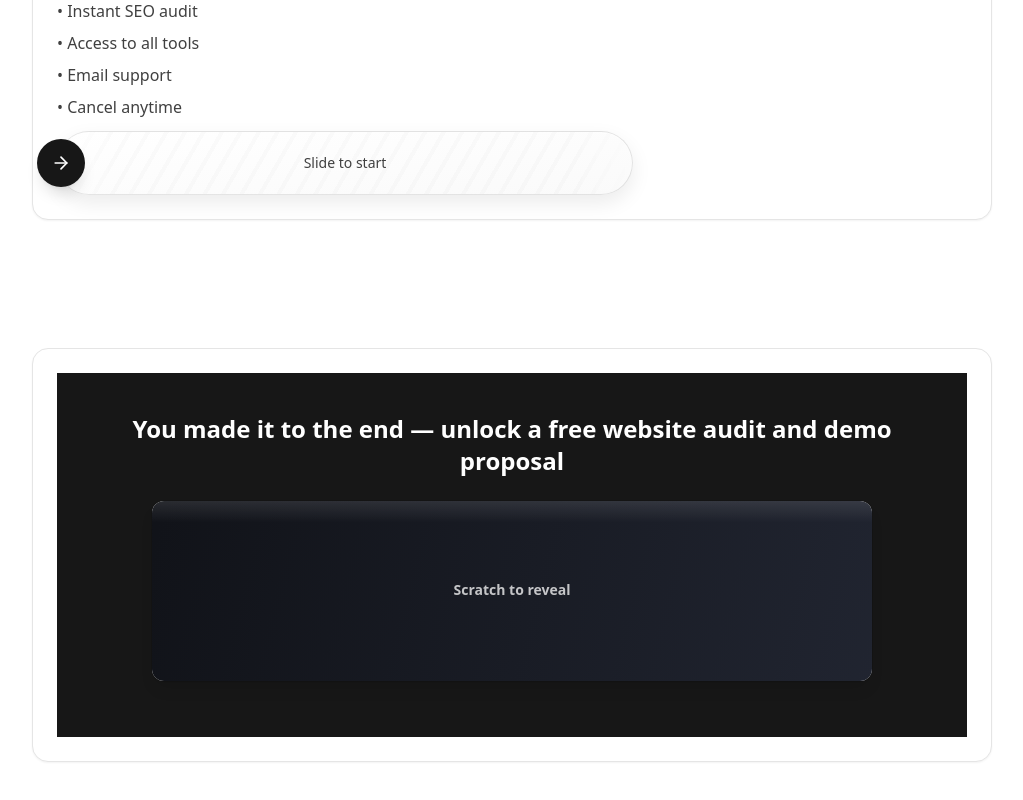
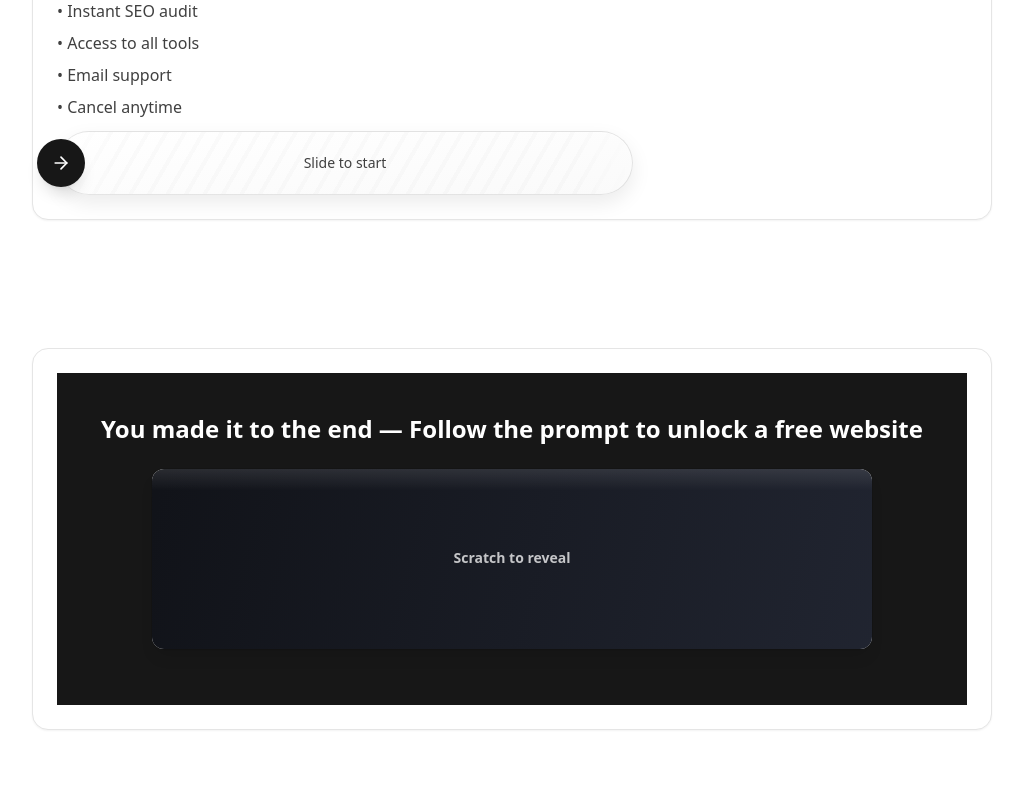
Before and after one commit to syphernite/seoceo, a React (Vite) app: page / in a window 1280 px wide. Shown: the part 1194-1994 px from the top of the page, without its empty margins (128-1151 px from the left). Built offline with nearby package versions, Linux system fonts and the light colour scheme.

Commit message:
Update Partnership.tsx

```diff
--- a/src/components/Partnership.tsx
+++ b/src/components/Partnership.tsx
@@ -10,7 +10,7 @@ export default function Partnership() {
         <div className={`${tokens.card} p-0 overflow-hidden`}>
           <div className="bg-neutral-900 text-white px-6 py-10 md:px-10">
             <h3 className="text-xl md:text-2xl font-semibold text-center">
-              You made it to the end — unlock a free website audit and demo proposal
+              You made it to the end — Follow the prompt to unlock a free website
             </h3>
             <p className="mt-2 text-sm md:text-base text-white/80 text-center">
             </p>
```
